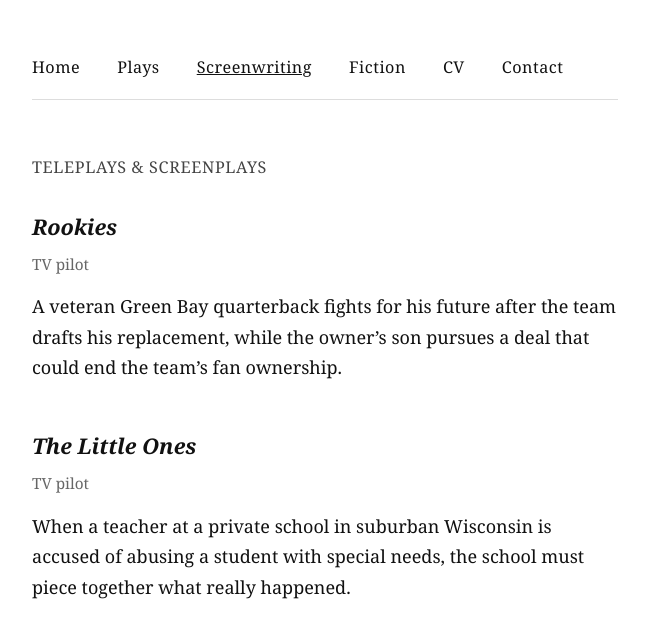
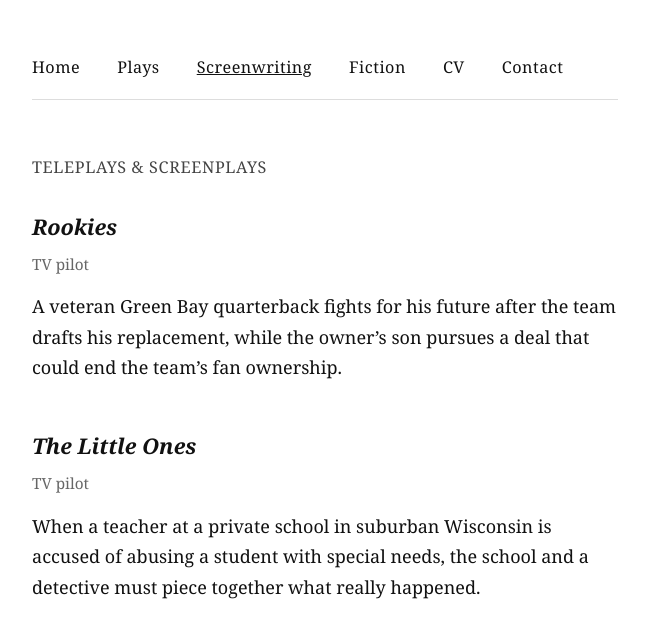
Before and after one commit to Rakesh6720/rakeshbaruah.com, a plain HTML site: page screenwriting.html in a window 1280 px wide. Shown: the part 175-796 px from the top of the page, without its empty margins (315-961 px from the left). Drawn offline with Linux system fonts and the light colour scheme.

Commit message:
Include the detective in The Little Ones logline

```diff
--- a/screenwriting.html
+++ b/screenwriting.html
@@ -35,7 +35,7 @@
     <article class="work-entry">
         <h3>The Little Ones</h3>
         <p class="work-meta">TV pilot</p>
-          <p>When a teacher at a private school in suburban Wisconsin is accused of abusing a student with special needs, the school must piece together what really happened.</p>
+          <p>When a teacher at a private school in suburban Wisconsin is accused of abusing a student with special needs, the school and a detective must piece together what really happened.</p>
         <p>Second Rounder, 2022 Launch Pad Pilot Competition</p>
     </article>
     <article class="work-entry">
```
